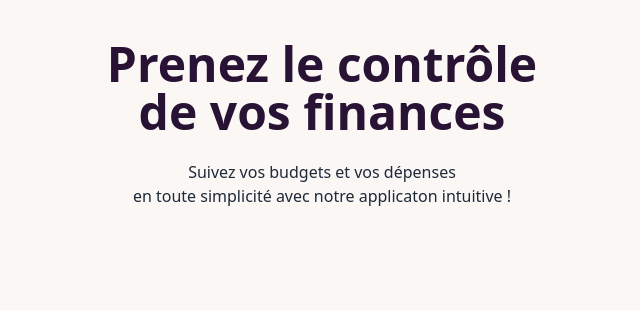
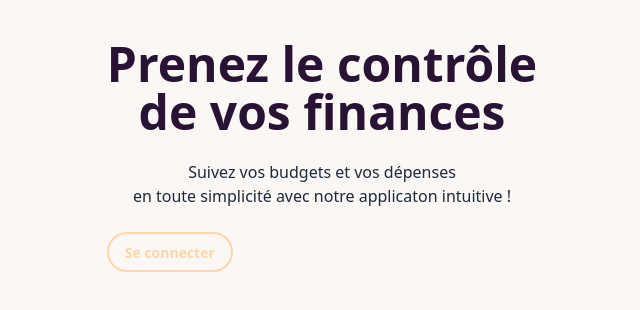
Before and after one commit to Chadrac-WAKOMYA/etrack, a Next.js app: page / in a window 1280 px wide. Shown: the top 310 px of the page, without its empty margins (318-958 px from the left). Built offline with nearby package versions, Linux system fonts and the light colour scheme.

Commit message:
Se connecter btn added

```diff
--- a/app/page.tsx
+++ b/app/page.tsx
@@ -12,7 +12,9 @@ export default function Home() {
             <p className="py-6 text-gray-800 text-center">
               Suivez vos budgets et vos dépenses <br /> en toute simplicité avec notre applicaton intuitive !
             </p>
-
+            <div>
+              <a href={""} className="btn btn-sm md:btn-md btn-outline btn-accent"> {""} Se connecter</a>
+            </div>
           </div>
         </div>
       </div>
```
